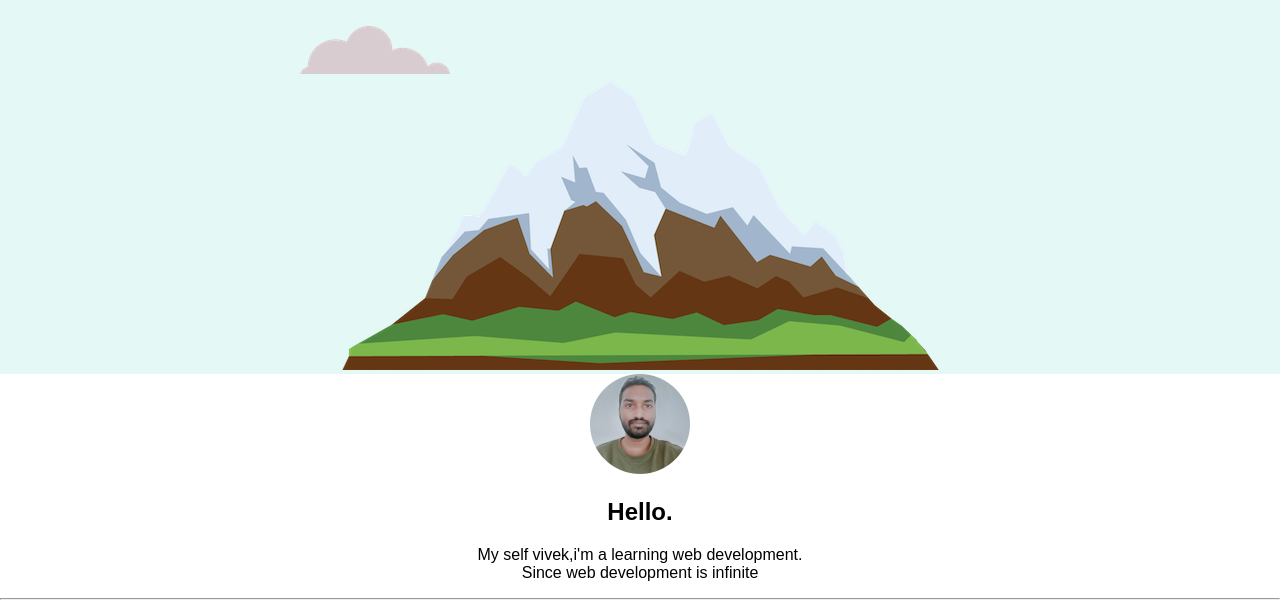
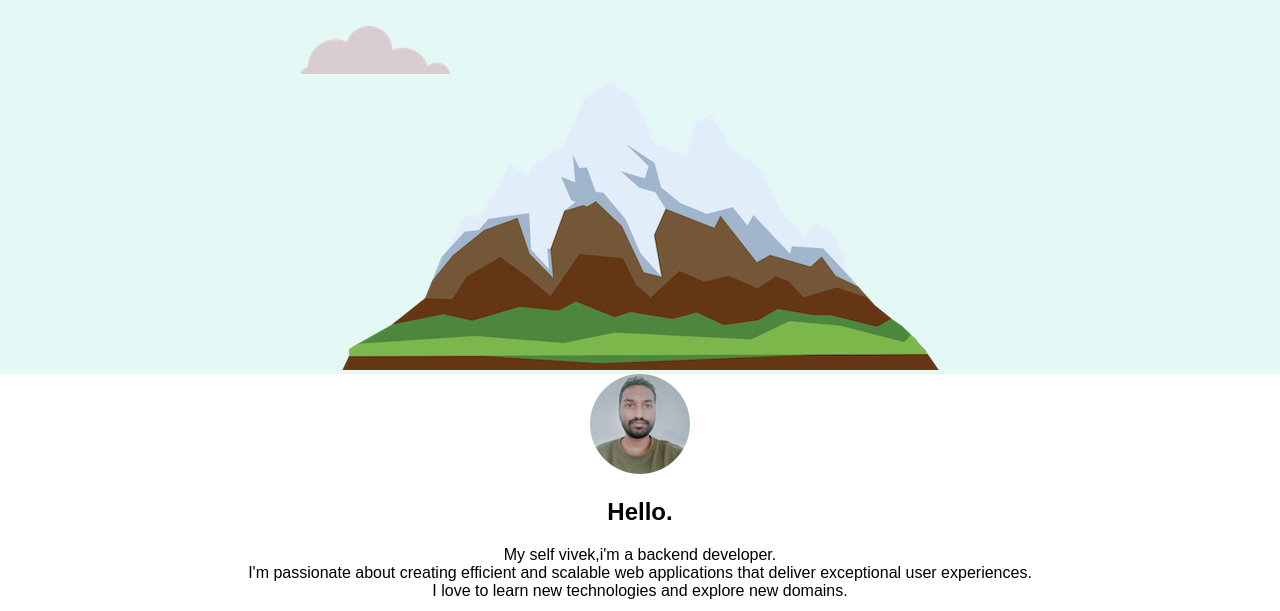
Before and after one commit to vivekvardhan1920/Portfolio, a plain HTML site: page index.html in a window 1280 px wide. Shown: the part 189-800 px from the top of the page. Drawn offline with Linux system fonts and the light colour scheme; a web font is replaced by a local one.

Commit message:
text update

```diff
--- a/index.html
+++ b/index.html
@@ -26,8 +26,11 @@
         <div class="profile">
             <img src="Picsart_23-10-30_19-50-54-448.png" alt="my picture">
             <h2>Hello.</h2>
-            <p>My self vivek,i'm a learning web development.<br>
-                Since web development is infinite
+            <p>My self vivek,i'm a backend developer.<br>
+                I'm passionate about creating efficient and scalable web applications that deliver exceptional user
+                experiences.
+                <br>
+                I love to learn new technologies and explore new domains.
             </p>
         </div>
         <hr>
```
